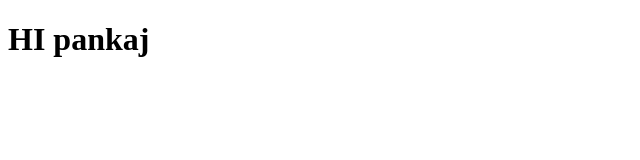
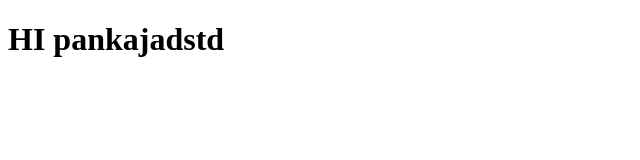
Before and after one commit to pankaj-0301/practice1, a plain HTML site: page index.html in a window 1280 px wide. Shown: the whole page, without its empty margins (0-640 px from the left). Drawn offline with Linux system fonts and the light colour scheme.

Commit message:
files upload1

```diff
--- a/index.html
+++ b/index.html
@@ -6,6 +6,6 @@
     <title>Document</title>
 </head>
 <body>
-    <h1>HI pankaj</h1>
+    <h1>HI pankajadstd</h1>
 </body>
 </html>
```
